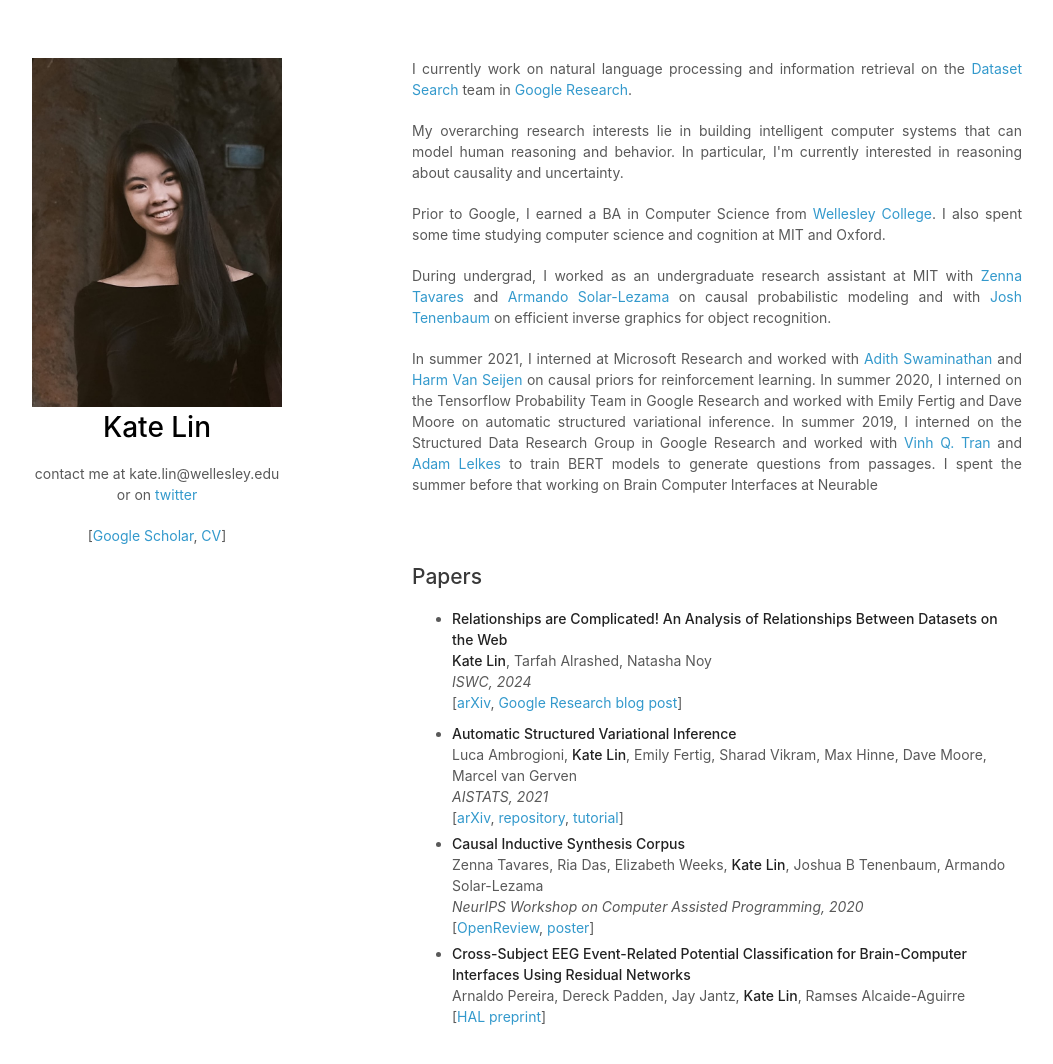
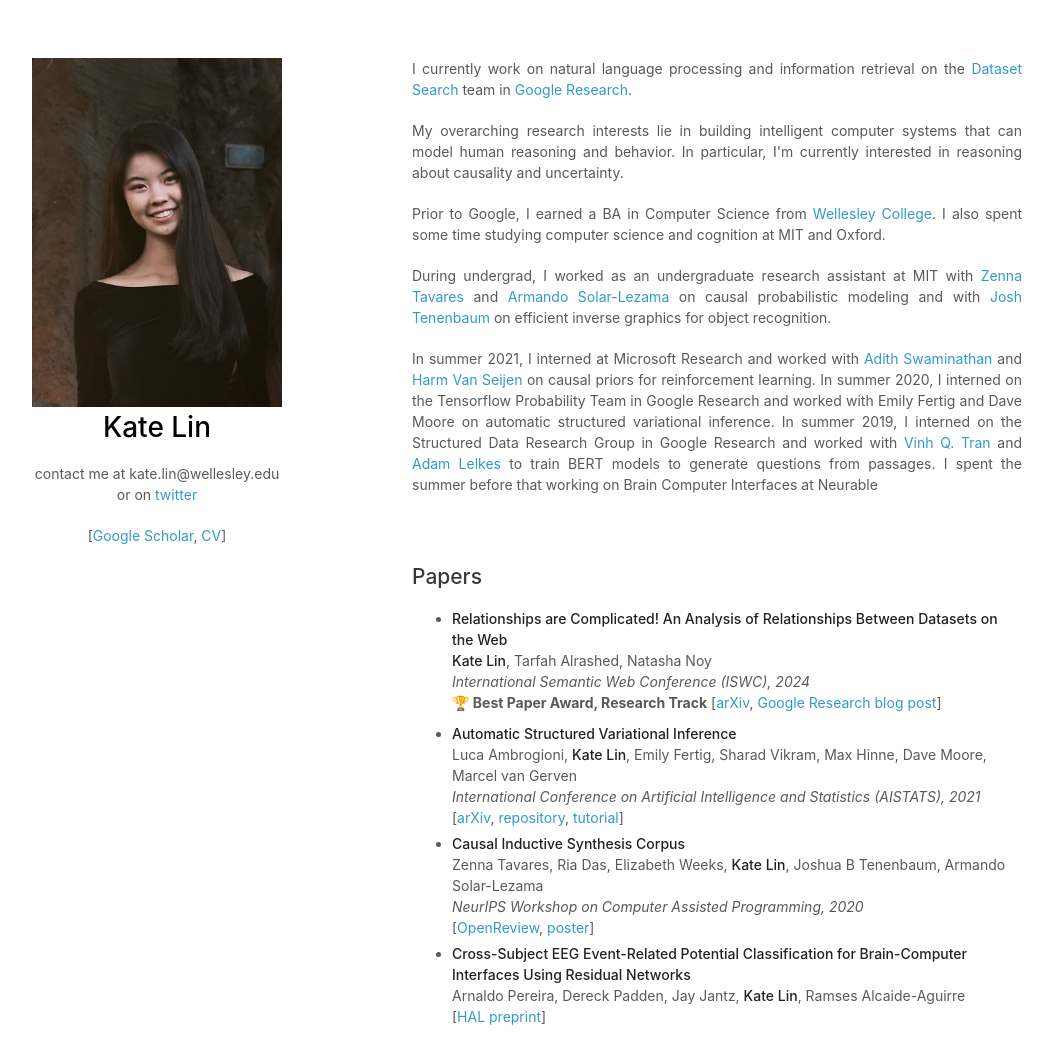
Before and after one commit to kateslin/kateslin.github.io, a plain HTML site: page index.html in a window 1280 px wide. Shown: the top 1064 px of the page, without its empty margins (118-1171 px from the left). Drawn offline with Linux system fonts and the light colour scheme; files whose address does not match are found by name.

Commit message:
Update index.html

```diff
--- a/index.html
+++ b/index.html
@@ -88,9 +88,13 @@
         </span>
         <br />
         <span class='conference'>
-            <i>ISWC,&nbsp;2024</i><!--
+            <i>International Semantic Web Conference (ISWC),&nbsp;2024</i><!--
      --></span>
         <br />
+	<span class='award'>
+            <b>&#127942 Best Paper Award, Research Track</b><!--
+     --></span>
+
         [<a href="https://arxiv.org/abs/2408.14636" target="_blank">arXiv</a>,
 	    <a href="https://research.google/blog/relationships-are-complicated-an-analysis-of-relationships-between-datasets-on-the-web/" target="_blank">Google Research blog post</a>]
     </li>
@@ -104,7 +108,7 @@
         </span>
         <br />
         <span class='conference'>
-            <i>AISTATS,&nbsp;2021</i><!--
+            <i>International Conference on Artificial Intelligence and Statistics (AISTATS),&nbsp;2021</i><!--
      --></span>
         <br />
         [<a href="https://arxiv.org/abs/2002.00643" target="_blank">arXiv</a>,
```
